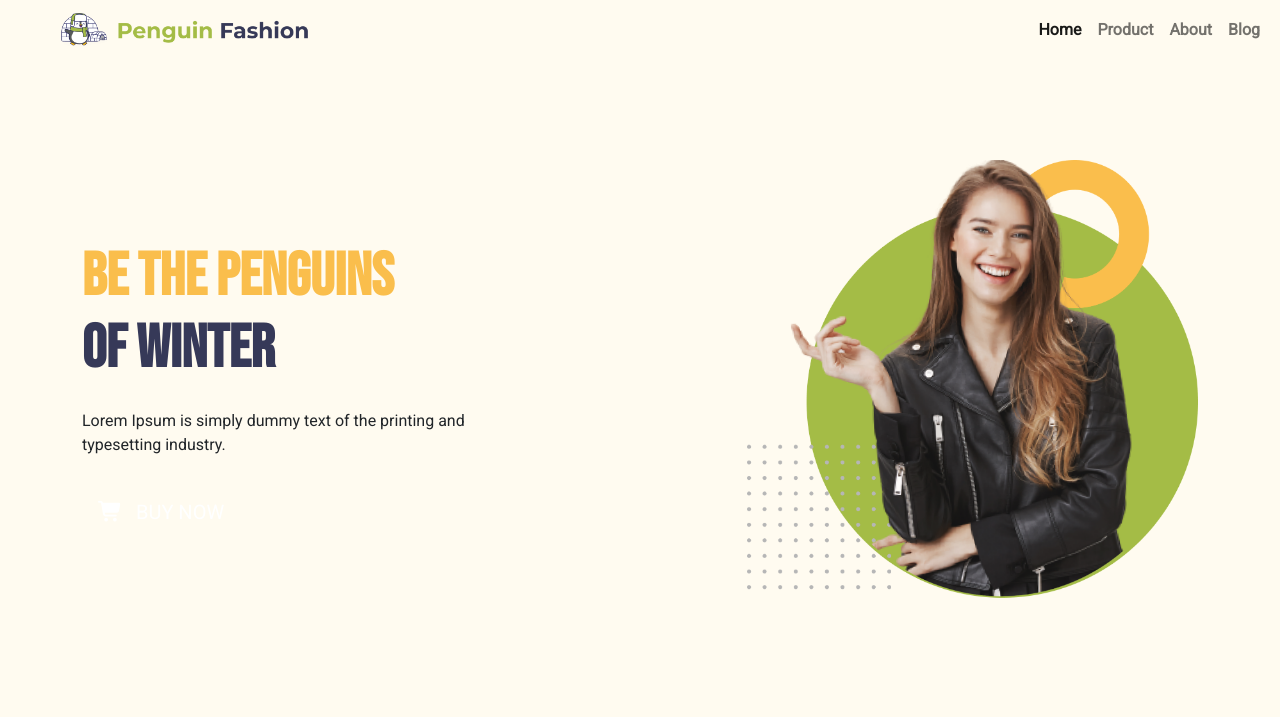
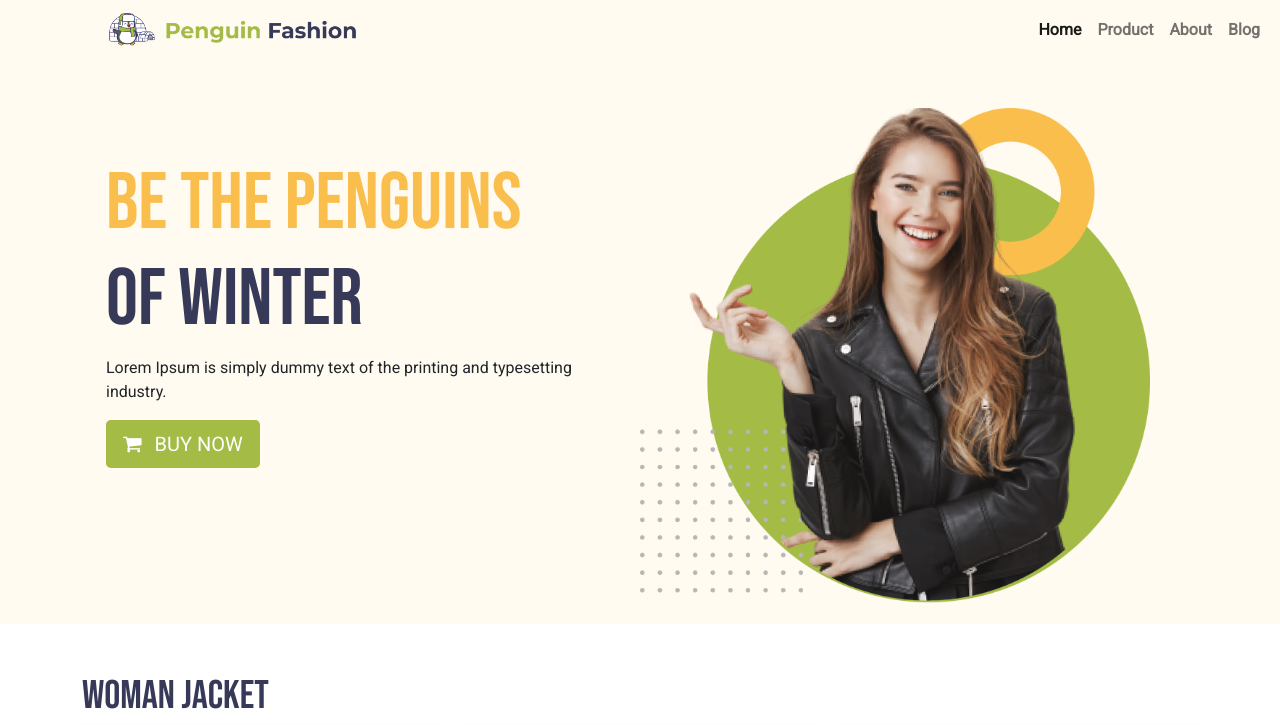
Before and after one commit to muradtheOZ/it-is-business, a plain HTML site: page index.html in a window 1280 px wide. Shown: the top 725 px of the page. Drawn offline with Linux system fonts and the light colour scheme.

Commit message:
upper demo done

```diff
--- a/css/style.css
+++ b/css/style.css
@@ -1,5 +1,5 @@
 
-
+/*--------------------------------font setting------------------------------*/
 body {
     font-family: 'Roboto', sans-serif;
 }
@@ -23,41 +23,29 @@ a {
 .off-white-shade{
     color: #FFFBF0;
 }
+.bg-off-white {
 
-
-.py-100 {
-    padding-top: 100px;
-    padding-bottom: 100px;
+    background-color: #FFFBF0;
 }
-
-.pt-100 {
-    padding-top: 100px;
+.bg-leaf-shade{
+    background-color: #A4BC46;
+    color: white;
 }
 
 
-.bg-off-white {
-    background-color: #FFFBF0;
+
+/*-----------------------------------font sizing--------------------------*/
+
+.top-demo-text h1 {
+    font-size: 80px;
+    font-weight: 500;
 }
 
+/* positionig and design changing of elements */
 
-.btn-primary {
-    background-color: var(--bg-primary);
-    border: none;
-}
-
-.btn-primary:hover {
-    background-color: #7a9319;
-}
-
-
-.navbar .nav-link {
-    font-weight: 700;
-}
-
-
-.top-demo-text h1 {
-    font-size: 60px;
-    font-weight: 600;
+.right-nav-design  {
+    text-decoration: none;
+    font-style: normal;
 }
 
 .penguin-card {
@@ -106,3 +94,27 @@ a {
 .bottom-text{
     text-align: center;
 }
+
+/*built in bootstrap override*/
+.navbar-light{
+    font-family: 'Roboto', sans-serif !important;
+    font-weight: 700 !important;
+    color: black !important;
+
+}
+
+/*----------some media query using because of making my custom css full responsive-------------*/
+@media only screen and (max-width: 600px) {
+    .top-demo-text h1 {
+        font-size: 40px;
+        font-weight: 500;
+    }
+
+}
+@media only screen and (max-width: 860px) {
+    .top-demo-text h1 {
+        font-size: 60px;
+        font-weight: 500;
+    }
+
+}
--- a/index.html
+++ b/index.html
@@ -8,19 +8,19 @@
     <link rel="preconnect" href="https://fonts.gstatic.com">
     <link href="https://fonts.googleapis.com/css2?family=Bebas+Neue&display=swap" rel="stylesheet">
     <link href="https://fonts.googleapis.com/css2?family=Roboto&display=swap" rel="stylesheet">
+    <link rel="stylesheet" href="https://cdnjs.cloudflare.com/ajax/libs/font-awesome/4.7.0/css/font-awesome.min.css">
     <link rel="stylesheet" href="css/bootstrap.min.css">
-    <link rel="stylesheet" href="css/all.min.css">
     <link rel="stylesheet" href="css/style.css">
 </head>
 
 <body>
-    <header class="sticky-top">
+    <header class=" ps-5  bg-off-white sticky-top">
         <!--new nav start-->
-        <nav class="ps-5 navbar sticky-top navbar-expand-lg navbar-light bg-off-white">
+        <nav class="ps-5 navbar sticky-top navbar-light navbar-expand-lg">
             <div class="container-fluid">
               <a class="navbar-brand" href="#home"><img class="img-fluid" style="width:250px;" src="Logo-Icon/nav.png" alt=""></a>
               <div class="d-flex">
-                  <div>
+                  <div class="right-nav-design">
                 <button class="navbar-toggler" type="button" data-bs-toggle="collapse" data-bs-target="#navbarNavAltMarkup" aria-controls="navbarNavAltMarkup" aria-expanded="false" aria-label="Toggle navigation">
                     <span class="navbar-toggler-icon"></span>
                   </button>
@@ -41,22 +41,23 @@
 
     <main>
         <!-- upper demo section -->
-        <section id="home" class="top-demo py-100 bg-off-white">
+
+        <section id="home" class="top-demo bg-off-white">
             <div class="container">
-                <div class="row align-items-center justify-content-between">
-                    <div class="col-md-5">
-                        <div class="top-demo-text mb-5 mb-md-0">
+                <div class=" container row">
+                    <div class="col-md-6 mt-5 pt-5 justify-content-center align-items-center">
+                        <div class="top-demo-text ">
                             <h1 class="text-uppercase"><span class="yellow-shade d-block">Be the penguins</span> <span class="blue-shade">of winter</span>
                             </h1>
-                            <p class="py-3">Lorem Ipsum is simply dummy text of the printing and typesetting industry.
+                            <p >Lorem Ipsum is simply dummy text of the printing and typesetting industry.
                             </p>
-                            <a href="" class="btn btn-primary btn-lg"><i class="fa fa-shopping-cart me-2 "></i> BUY
+                            <a href="" class="btn bg-leaf-shade btn-lg"><i class="fa fa-shopping-cart me-2 "></i> BUY
                                 NOW</a>
                         </div>
                     </div>
-                    <div class="col-md-5">
+                    <div class="col-md-6  pt-5 justify-content-center">
                         <div class="top-demo-img">
-                            <img class="img-fluid" src="images/upper.png" alt="">
+                            <img class="w-100" src="images/upper.png" alt="">
                         </div>
                     </div>
                 </div>
```
